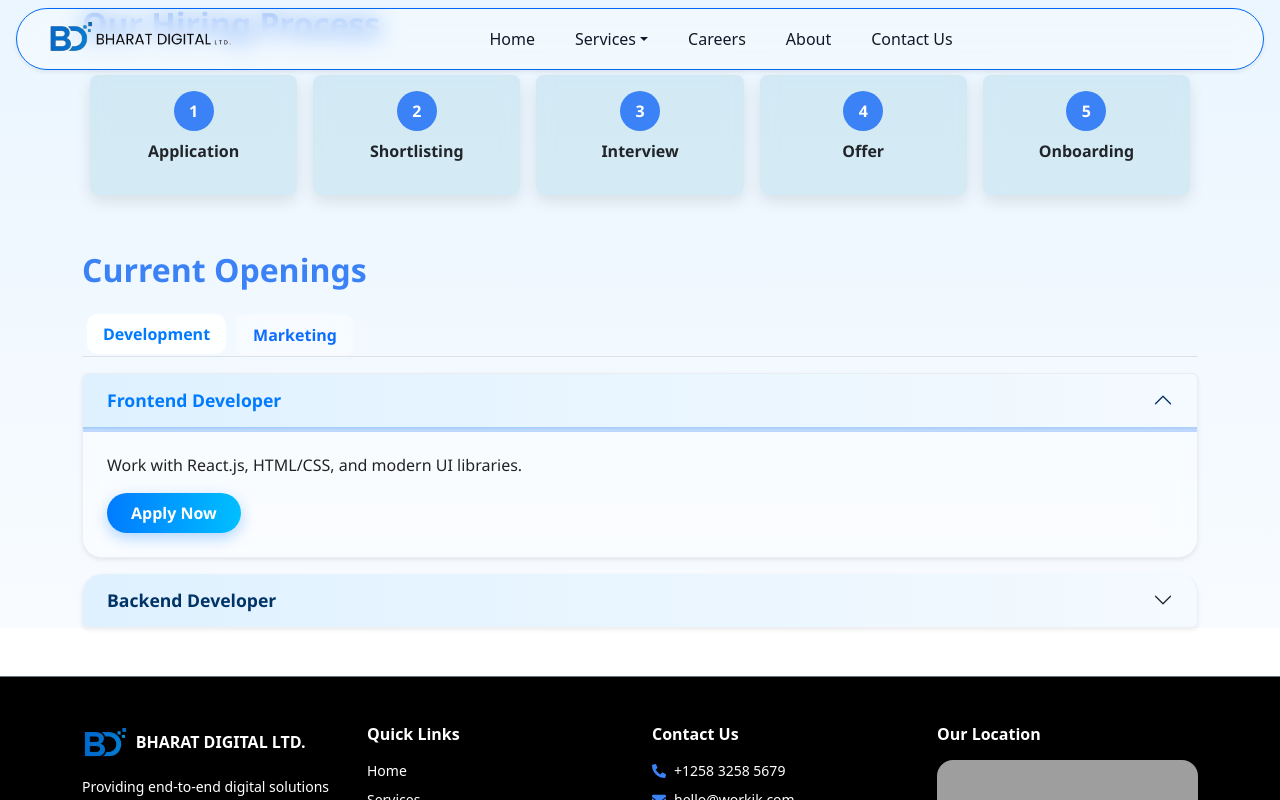
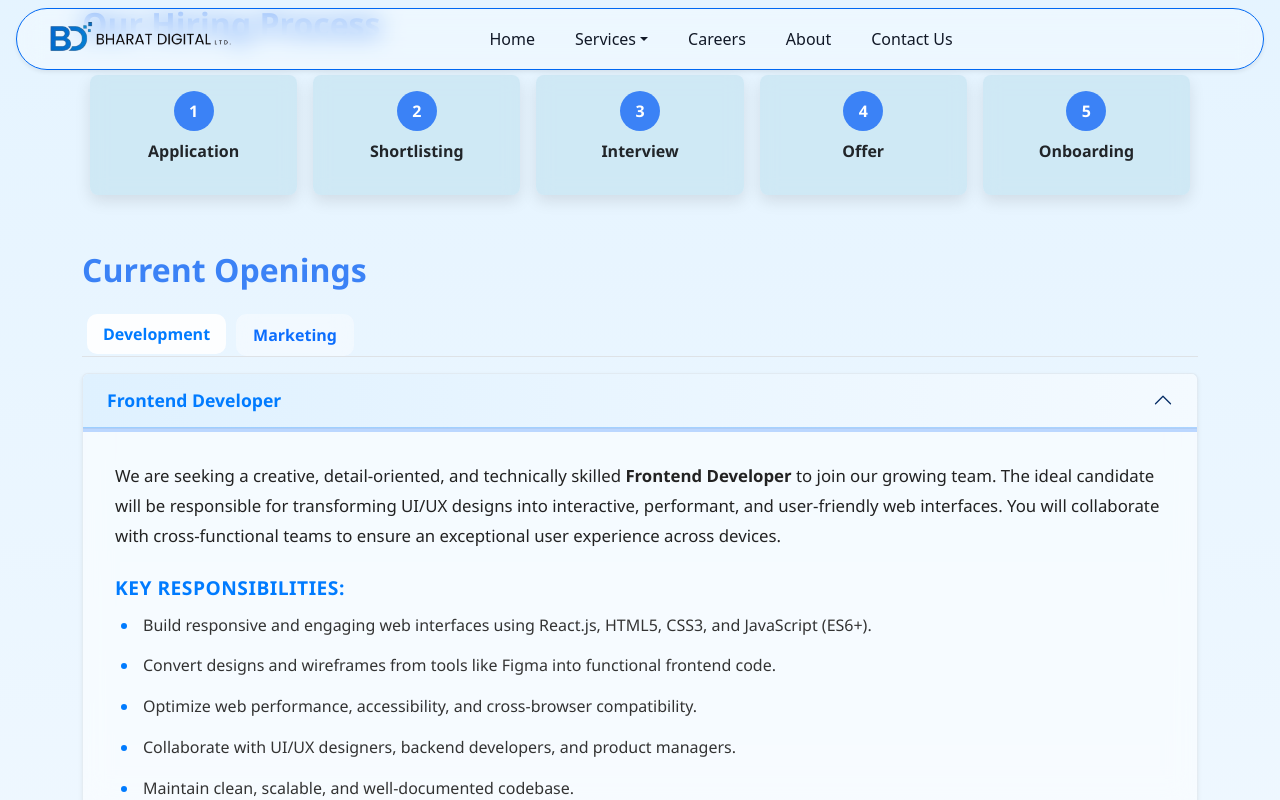
Before and after one commit to GayathriG5787/BDL2, a React (Vite) app in the folder client/: page /careers in a window 1280 px wide. Both pictures are taken after a click on the button "Frontend Developer". Shown: the part 477-1277 px from the top of the page. Built offline with nearby package versions, Linux system fonts and the light colour scheme; grey boxes are pictures that could not be loaded; a web font is replaced by a local one.

Commit message:
job desc update

```diff
--- a/client/src/pages/Career.css
+++ b/client/src/pages/Career.css
@@ -165,8 +165,73 @@
 
 .carousel-item {
   min-height: 300px;
+}
 
+.accordion-body {
+  background-color: rgba(255, 255, 255, 0.4);
+  color: #222;
+  padding: 2rem;
+  font-size: 1rem;
+  line-height: 1.8;
+  border-top: 1px solid rgba(0, 0, 0, 0.05);
+  animation: fadeIn 0.4s ease-in-out;
+  border-radius: 0 0 1rem 1rem;
 }
+
+/* Headings inside job descriptions */
+.accordion-body h6 {
+  font-size: 1.2rem;
+  margin-top: 1.5rem;
+  margin-bottom: 0.75rem;
+  color: #007bff;
+  text-transform: uppercase;
+  letter-spacing: 0.5px;
+}
+
+/* Paragraphs */
+.accordion-body p {
+  margin-bottom: 1rem;
+  font-size: 1.05rem;
+}
+
+/* Bullet lists */
+.accordion-body ul {
+  padding-left: 1.5rem;
+  margin-bottom: 1.5rem;
+  list-style-type: disc;
+}
+
+.accordion-body li {
+  margin-bottom: 0.75rem;
+  font-size: 1rem;
+  padding-left: 0.25rem;
+  position: relative;
+  color: #333;
+}
+
+/* Optional: add a custom bullet */
+.accordion-body li::marker {
+  color: #007bff;
+  font-weight: bold;
+}
+
+/* Apply Now button */
+.accordion-body .btn-primary {
+  background: linear-gradient(to right, #007bff, #00bfff);
+  border: none;
+  font-weight: 600;
+  border-radius: 25px;
+  padding: 0.6rem 1.8rem;
+  font-size: 1rem;
+  transition: all 0.3s ease;
+  box-shadow: 0 6px 20px rgba(0, 123, 255, 0.2);
+}
+
+.accordion-body .btn-primary:hover {
+  background: linear-gradient(to right, #0056b3, #0088cc);
+  box-shadow: 0 8px 24px rgba(0, 123, 255, 0.3);
+}
+
 
 /* Entry animation */
 @keyframes fadeIn {
--- a/client/src/pages/Career.jsx
+++ b/client/src/pages/Career.jsx
@@ -9,17 +9,131 @@ const Career = () => {
     Development: [
       {
         title: "Frontend Developer",
-        desc: "Work with React.js, HTML/CSS, and modern UI libraries.",
+        desc: `
+<p>We are seeking a creative, detail-oriented, and technically skilled <strong>Frontend Developer</strong> to join our growing team. The ideal candidate will be responsible for transforming UI/UX designs into interactive, performant, and user-friendly web interfaces. You will collaborate with cross-functional teams to ensure an exceptional user experience across devices.</p>
+
+<h6><strong>Key Responsibilities:</strong></h6>
+<ul>
+  <li>Build responsive and engaging web interfaces using React.js, HTML5, CSS3, and JavaScript (ES6+).</li>
+  <li>Convert designs and wireframes from tools like Figma into functional frontend code.</li>
+  <li>Optimize web performance, accessibility, and cross-browser compatibility.</li>
+  <li>Collaborate with UI/UX designers, backend developers, and product managers.</li>
+  <li>Maintain clean, scalable, and well-documented codebase.</li>
+  <li>Work with REST APIs and integrate frontend with backend services.</li>
+  <li>Participate in Agile sprints and code reviews.</li>
+</ul>
+
+<h6><strong>Preferred Skills:</strong></h6>
+<ul>
+  <li>Proficiency in React.js and familiarity with frameworks like Next.js or Vue.js is a plus.</li>
+  <li>Experience with state management (Redux, Context API).</li>
+  <li>Understanding of responsive design principles.</li>
+  <li>Familiarity with Git, JIRA, and CI/CD tools.</li>
+  <li>Experience with frontend testing libraries like Jest or Cypress.</li>
+</ul>
+
+<h6><strong>Requirements:</strong></h6>
+<ul>
+  <li>Bachelor’s degree in Computer Science or related field.</li>
+  <li>1–3 years of frontend development experience.</li>
+  <li>Strong problem-solving and debugging skills.</li>
+  <li>Effective communication and collaboration skills.</li>
+</ul>
+
+<h6><strong>Perks:</strong></h6>
+<ul>
+  <li>Competitive salary: £35,000 – £54,000 (based on experience).</li>
+  <li>Flexible work hours and remote options.</li>
+  <li>Training & certification support.</li>
+  <li>Inclusive, friendly, and innovative team environment.</li>
+</ul>
+`
       },
       {
         title: "Backend Developer",
-        desc: "Work with Node.js, Express, and MongoDB.",
+        desc: `
+          <p>We are looking for a skilled and analytical <strong>Backend Developer</strong> to join our development team. The ideal candidate will be responsible for building and maintaining robust server-side applications, managing database interactions, and ensuring optimal performance of backend systems. You will collaborate closely with frontend developers, DevOps, and product managers to deliver high-quality software solutions.</p>
+
+          <h6><strong>Key Responsibilities:</strong></h6>
+          <ul>
+            <li>Design, develop, and maintain scalable backend services using Node.js, Express.js, or similar frameworks.</li>
+            <li>Work with databases such as MongoDB, PostgreSQL, or MySQL to model and manage data effectively.</li>
+            <li>Develop RESTful APIs and integrate them with frontend and third-party services.</li>
+            <li>Write clean, reusable, and efficient code following best practices.</li>
+            <li>Implement security and data protection standards.</li>
+            <li>Collaborate with cross-functional teams to understand requirements and deliver solutions.</li>
+            <li>Debug, test, and deploy applications in cloud environments (e.g., AWS, Azure, or Firebase).</li>
+          </ul>
+
+          <h6><strong>Preferred Skills:</strong></h6>
+          <ul>
+            <li>Strong experience with Node.js, Express.js, and database systems like MongoDB.</li>
+            <li>Knowledge of authentication and authorization mechanisms (OAuth, JWT).</li>
+            <li>Familiarity with API documentation tools (Swagger/Postman).</li>
+            <li>Experience with Docker, CI/CD pipelines, and Git version control.</li>
+            <li>Understanding of microservices and cloud-based architecture.</li>
+          </ul>
+
+          <h6><strong>Requirements:</strong></h6>
+          <ul>
+            <li>Bachelor’s degree in Computer Science or a related field.</li>
+            <li>1–3 years of backend development experience.</li>
+            <li>Strong problem-solving and debugging skills.</li>
+            <li>Effective communication and collaboration skills.</li>
+          </ul>
+
+          <h6><strong>Perks:</strong></h6>
+          <ul>
+            <li>Competitive salary: £35,000 – £54,000 (based on experience).</li>
+            <li>Flexible work hours and remote options.</li>
+            <li>Training & certification support.</li>
+            <li>Supportive and inclusive team culture.</li>
+          </ul>
+          `
+,
       },
     ],
     Marketing: [
       {
         title: "Digital Marketing Executive",
-        desc: "SEO, SEM, social media campaigns, content strategies.",
+        desc: `
+          <p>We are seeking a dynamic and strategic <strong>Digital Marketing Executive</strong> to manage and grow our online presence across various digital platforms. The successful candidate will be responsible for planning, executing, and optimizing digital marketing campaigns to boost brand awareness, drive traffic, and generate qualified leads.</p>
+
+          <h6><strong>Key Responsibilities:</strong></h6>
+          <ul>
+            <li>Plan and execute SEO/SEM, email, social media, and display advertising campaigns.</li>
+            <li>Design and manage content strategies across digital channels (Facebook, Instagram, LinkedIn, Google, etc.).</li>
+            <li>Monitor and analyze performance metrics using tools like Google Analytics, Search Console, and SEMrush.</li>
+            <li>Conduct market research and competitor analysis to identify trends and opportunities.</li>
+            <li>Coordinate with content creators, designers, and developers to enhance campaign effectiveness.</li>
+            <li>Optimize website content, landing pages, and conversion funnels.</li>
+          </ul>
+
+          <h6><strong>Preferred Skills:</strong></h6>
+          <ul>
+            <li>Strong knowledge of SEO, Google Ads, Meta Ads, and social media platforms.</li>
+            <li>Experience with marketing automation tools and CRMs (e.g., HubSpot, Mailchimp).</li>
+            <li>Familiarity with content marketing, blogging, and copywriting best practices.</li>
+            <li>Basic understanding of HTML/CSS is a plus.</li>
+          </ul>
+
+          <h6><strong>Requirements:</strong></h6>
+          <ul>
+            <li>Bachelor’s degree in Marketing, Communications, or a related field.</li>
+            <li>1–3 years of hands-on digital marketing experience.</li>
+            <li>Creative mindset with strong analytical and reporting skills.</li>
+            <li>Excellent communication and teamwork abilities.</li>
+          </ul>
+
+          <h6><strong>Perks:</strong></h6>
+          <ul>
+            <li>Competitive salary: £30,000 – £50,000 (based on experience).</li>
+            <li>Remote-friendly culture and flexible timings.</li>
+            <li>Opportunities for career advancement and upskilling.</li>
+            <li>Supportive and collaborative work environment.</li>
+          </ul>
+          `
+,
       },
     ],
   };
@@ -84,7 +198,7 @@ const Career = () => {
                         {job.title}
                       </Accordion.Header>
                       <Accordion.Body>
-                        {job.desc}
+                        <div dangerouslySetInnerHTML={{ __html: job.desc }} />
                         <div className="mt-3">
                           <button className="btn btn-primary">Apply Now</button>
                         </div>
```
